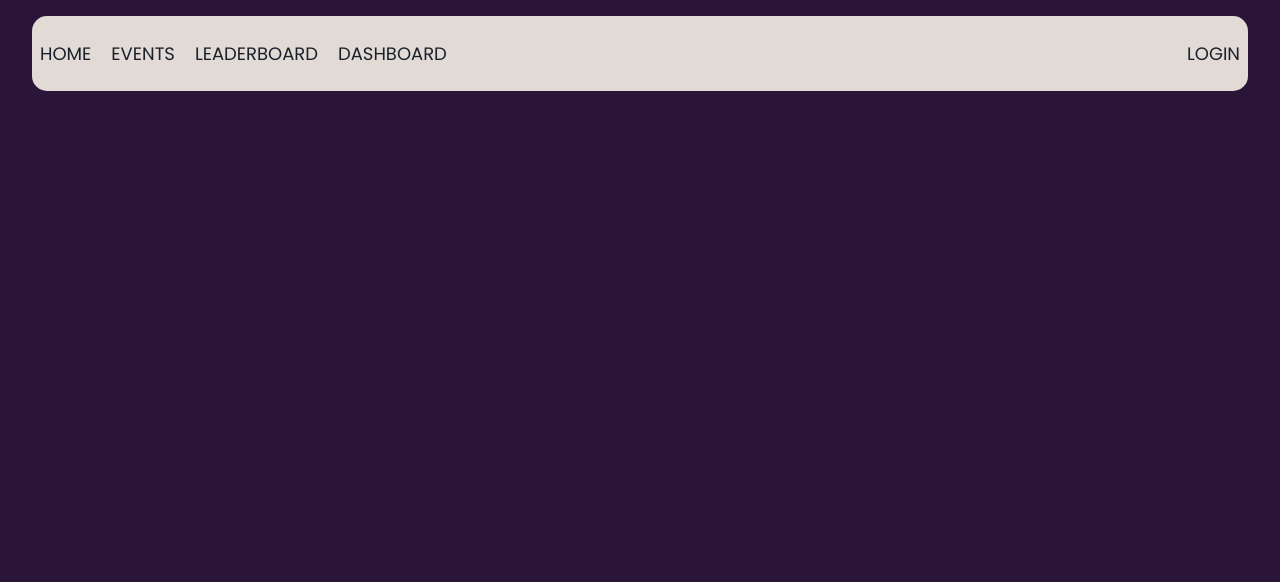
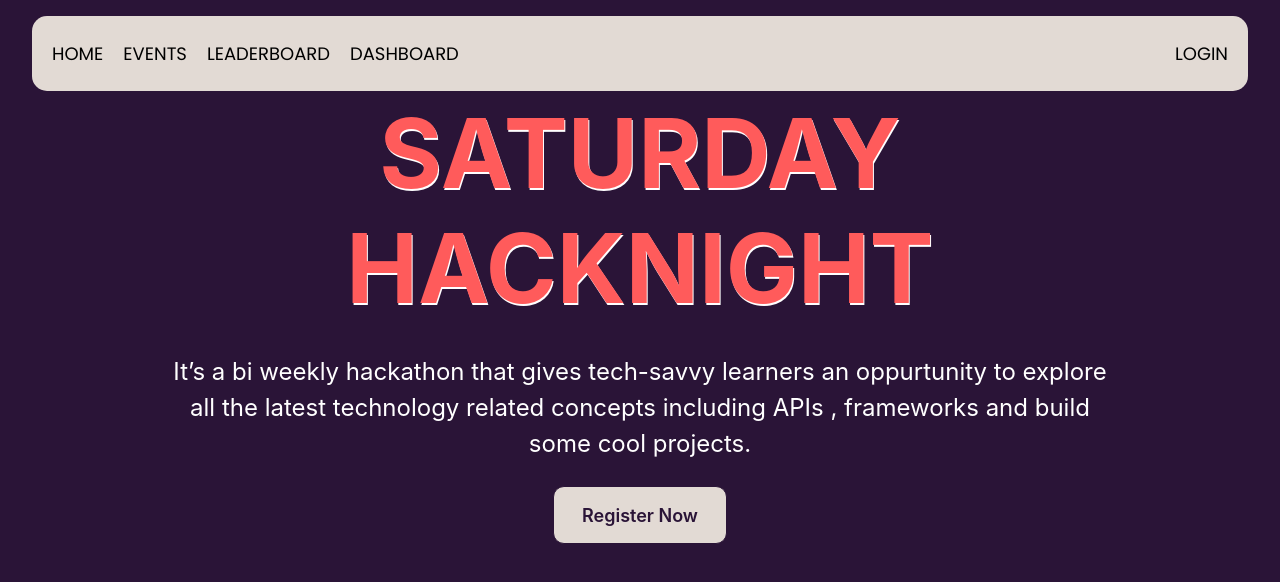
Before and after one commit to tinkerhub/saturday-hack-night, a React app in the folder apps/web/: page / in a window 1280 px wide. Shown: the top 582 px of the page. Built offline with nearby package versions, Linux system fonts and the light colour scheme; no server answers.

Commit message:
feat: add homepage

```diff
--- /dev/null
+++ b/apps/web/src/components/Button.tsx
@@ -0,0 +1,29 @@
+import { Button as CButton, Box } from '@chakra-ui/react';
+import React from 'react';
+
+const Button = ({ label, marginBlockStart }: ButtonProps) => (
+    <Box paddingBlockStart={marginBlockStart}>
+        <CButton
+            variant="solid"
+            borderRadius="11"
+            padding="7"
+            background="#E2DAD4"
+            border="solid 1px #2A1437"
+            color="#2A1437"
+            size="lg"
+            _hover={{
+                background: '#2A1437',
+                color: '#E2DAD4',
+                border: 'solid 1px #E2DAD4',
+            }}
+        >
+            {label}
+        </CButton>
+    </Box>
+);
+export default Button;
+
+export interface ButtonProps {
+    label: string;
+    marginBlockStart?: string;
+}
--- a/apps/web/src/routes/Home.tsx
+++ b/apps/web/src/routes/Home.tsx
@@ -1,10 +1,37 @@
-import { VStack } from '@chakra-ui/react';
+import { Heading, VStack, Text } from '@chakra-ui/react';
 import React from 'react';
-import Navbar from '../components/Navbar';
+import Button from '../components/Button';
+import Navbar from '../views/Navbar';
 
 const Home = () => (
-    <VStack height="100vh" width="vw" background="#2A1437">
+    <VStack width="vw" background="#2A1437" color="white">
         <Navbar />
+        <VStack height={{ sm: '100vh' }}>
+            <Heading
+                width={{ base: '95%', md: '75%' }}
+                textAlign="center"
+                fontSize={{ base: '3.5rem', md: '6rem' }}
+                color="#FF5B5B"
+                paddingBlockStart={{ base: '6rem', md: '6rem' }}
+                textShadow="1px 2px #fff"
+            >
+                SATURDAY HACKNIGHT
+            </Heading>
+            <Text
+                textAlign="center"
+                paddingBlockStart="5"
+                width={{
+                    base: '95%',
+                    md: '75%',
+                }}
+                fontSize={{ base: '1.2rem', md: '1.5rem' }}
+            >
+                It’s a bi weekly hackathon that gives tech-savvy learners an oppurtunity to explore
+                all the latest technology related concepts including APIs , frameworks and build
+                some cool projects.
+            </Text>
+            <Button label="Register Now" marginBlockStart="1rem" />
+        </VStack>
     </VStack>
 );
 
--- a/apps/web/src/components/Navbar.tsx
+++ b/apps/web/src/views/Navbar.tsx
@@ -31,17 +31,19 @@ const Navbar = () => {
     return (
         <Flex
             as="nav"
+            position="absolute"
             marginBlockStart="4"
             fontFamily="Poppins"
             background="#E2DAD4"
             width="95%"
+            color="#000"
             justifyContent="space-between"
-            paddingInline="2"
+            paddingInline={{ base: 2, md: 5 }}
             alignItems="center"
             fontSize="18px"
             borderRadius="15px"
         >
-            <HStack spacing={{ base: '2', sm: '5' }} fontSize="18px" paddingBlock="24px">
+            <HStack spacing={{ base: '2', sm: '5' }} paddingBlock="24px">
                 <NavLink to="/">HOME</NavLink>
                 <NavLink to="/">EVENTS</NavLink>
                 <NavLink to="/">LEADERBOARD</NavLink>
--- a/apps/web/webpack.config.js
+++ b/apps/web/webpack.config.js
@@ -12,6 +12,7 @@ const config = {
     devServer: {
         open: true,
         port: 3000,
+        hot: true,
         host: 'localhost',
     },
     plugins: [
```
Also changed, not shown: 2 other files (tests, documents, lock files or other folders).
